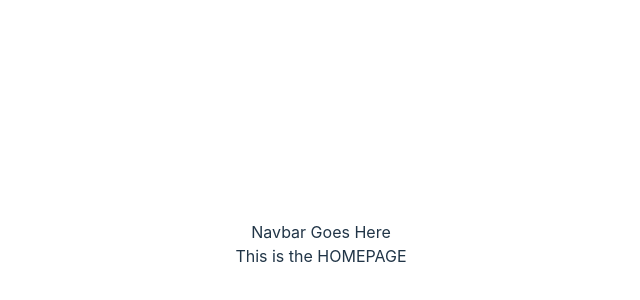
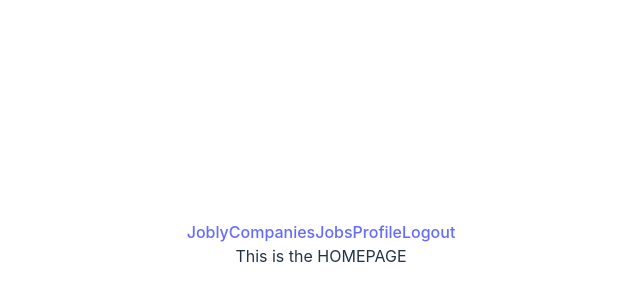
Before and after one commit to tobias-homewood/stack-jobly, a React (Vite) app in the folder frontend/: page / in a window 1280 px wide. Shown: the part 156-456 px from the top of the page, without its empty margins (319-959 px from the left). Built offline with nearby package versions, Linux system fonts and the light colour scheme.

Commit message:
navbar functionality

```diff
--- a/frontend/src/App.jsx
+++ b/frontend/src/App.jsx
@@ -6,13 +6,14 @@ import {
     Navigate,
 } from "react-router-dom";
 import './App.css'
+import Navbar from "./Navbar";
 
 function App() {
     const [currentUser, setCurrentUser] = useState({ username: "testUser" });
 
     return (
         <Router>
-            <nav>Navbar Goes Here</nav>
+            <Navbar authenticated={currentUser != null} logout={() => setCurrentUser(null)} />
             <Routes>
                 <Route index element={<div>This is the HOMEPAGE</div>} />
 
--- /dev/null
+++ b/frontend/src/Navbar.jsx
@@ -0,0 +1,25 @@
+import { Link, NavLink } from "react-router-dom";
+
+const Navbar = ({ authenticated, logout }) => {
+    return (
+        <nav>
+            <NavLink to="/">Jobly</NavLink>
+
+            {authenticated ? (
+                <>
+                    <NavLink to="/companies">Companies</NavLink>
+                    <NavLink to="/jobs">Jobs</NavLink>
+                    <NavLink to="/profile">Profile</NavLink>
+                    <Link onClick={logout} to="/">Logout</Link>
+                </>
+            ) : (
+                <>
+                    <NavLink to="/login">Login</NavLink>
+                    <NavLink to="/signup">Signup</NavLink>
+                </>
+            )}
+        </nav>
+    );
+};
+
+export default Navbar;
```
